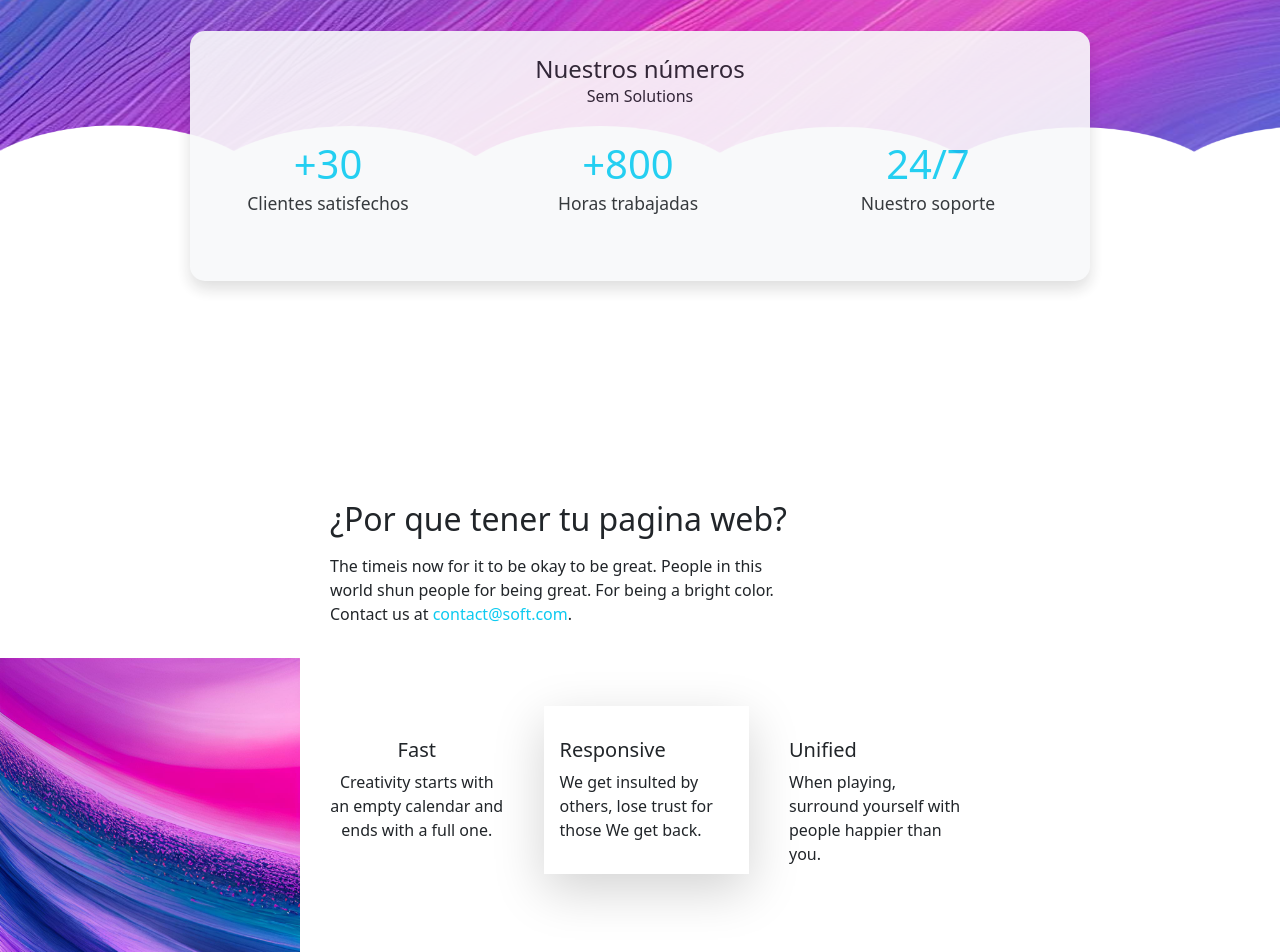
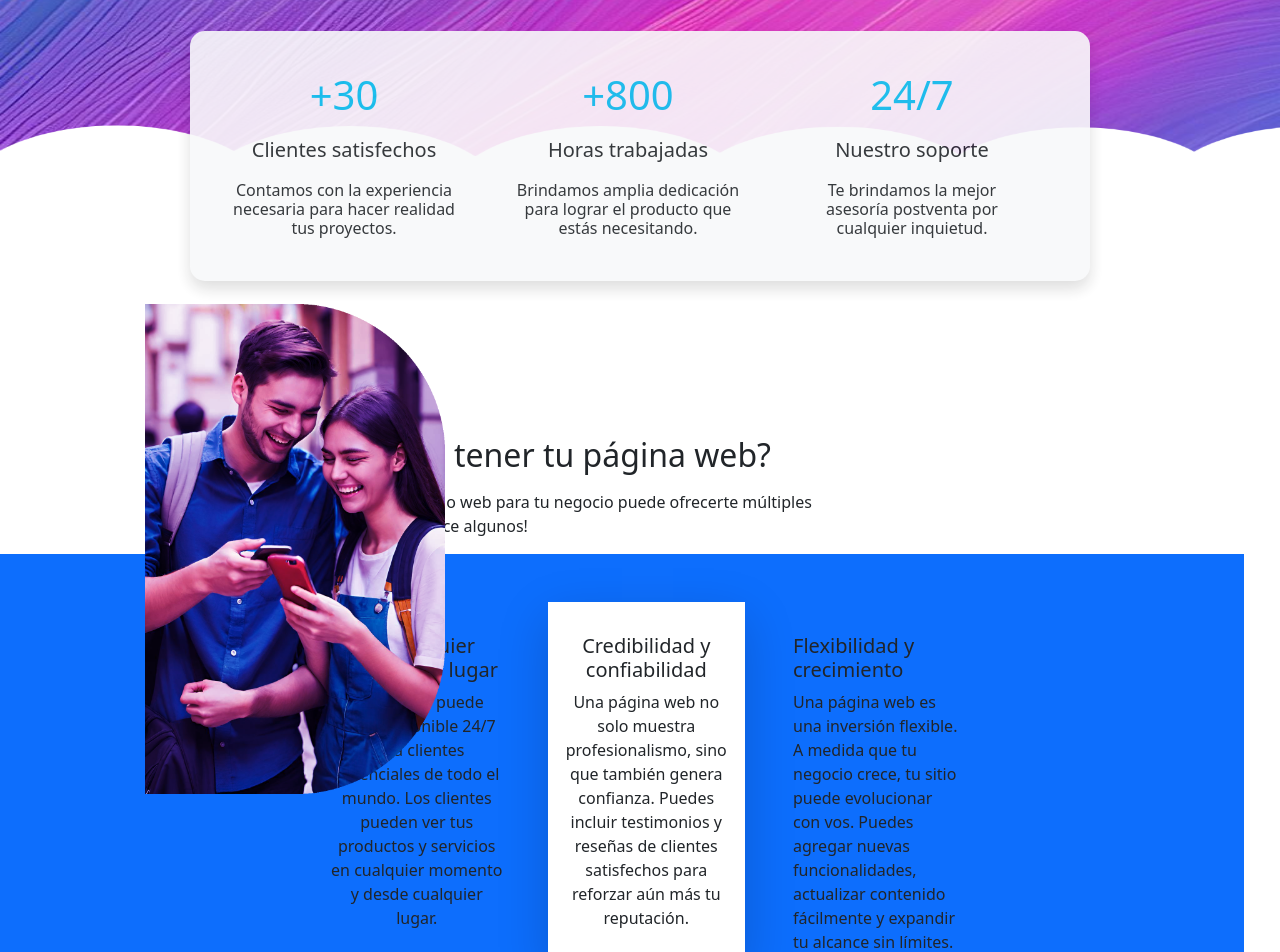
Before and after one commit to LeanRamirez/sem_solutions, a React (Vite) app: page / in a window 1280 px wide. Shown: the part 380-1332 px from the top of the page. Built offline with nearby package versions, Linux system fonts and the light colour scheme.

Commit message:
style benefits

```diff
--- a/src/components/home/home.jsx
+++ b/src/components/home/home.jsx
@@ -7,24 +7,25 @@ const Home =() => {
         <div className={style.container}>
             <img className={style.bgImage} src={bg} alt="" />
             <div className={`fs-6 fw-bolder text-center text-light ${style.title}`}>
-                <h1 className=''>Insertá tu negocio en el mundo digital</h1>
-                <h5 className='fw-light'>Contactanos y llegá a más personas en cualquier parte del mundo</h5>
+                <h1 className='fs-0'>Integrá tu negocio al mundo digital</h1>
+                <h5 className='fw-light'>Contactanos y llegá a más personas en cualquier parte del mundo.</h5>
             </div>
             <div className={` ${style.floatData} card-body blur shadow translate-middle start-50 justify-content-center text-center mt-n5 mb-4 position-absolute bg-light`}>
-            <h4 className="mb-0 pt-4">Nuestros números</h4>
-            <p className='pb-3'>Sem Solutions</p>
-            <div className="row justify-content-center text-center fs-5">
+            <div className="row justify-content-center text-center fs-5 p-4">
               <div className="col-lg-4 col-4 ">
-                <h5 className="text-info mb-0 fs-1">+30</h5>
-                <small>Clientes satisfechos</small>
+                <h5 className="text-info mb-0 fs-1 p-3">+30</h5>
+                <small className='fs-5'>Clientes satisfechos</small>
+                <h6 className='fw-light fs-6 p-3'>Contamos con la experiencia necesaria para hacer realidad tus proyectos.</h6>
               </div>
               <div className="col-lg-4 col-4">
-                <h5 className="text-info mb-0 fs-1">+800</h5>
-                <small>Horas trabajadas</small>
+                <h5 className="text-info mb-0 fs-1 p-3">+800</h5>
+                <small className='fs-5'>Horas trabajadas</small>
+                <h6 className='fw-light fs-6 p-3'>Brindamos amplia dedicación para lograr el producto que estás necesitando.</h6>
               </div>
               <div className="col-lg-4 col-4">
-                <h5 className="text-info mb-0 fs-1">24/7</h5>
-                <small>Nuestro soporte</small>
+                <h5 className="text-info mb-0 fs-1 p-3">24/7</h5>
+                <small className='fs-5'>Nuestro soporte</small>
+                <h6 className='fw-light fs-6 p-3'>Te brindamos la mejor asesoría postventa por cualquier inquietud.</h6>
               </div>
             </div>
           </div>
--- a/src/components/trabajos/trabajos.jsx
+++ b/src/components/trabajos/trabajos.jsx
@@ -1,12 +1,12 @@
 import React from "react";
 import style from "./trabajos.module.css";
 // "../../assets/img/curved-images/curved13.jpg
-import bg3 from "../../assets/bg3.jpg";
+import img1 from "../../assets/img1.png";
 
 const Trabajos=()=>{
     return(
         <>
-            <section className="py-5">
+            <section className="">
                 <div className="container-fluid px-0"/>
                     <div className="row justify-content-center text-center">
                         <div className="col-3 px-md-0"></div>
@@ -14,39 +14,38 @@ const Trabajos=()=>{
                             <div className="row">
                             <div className="col-xl-3"></div>
                                 <div className="col-xl-5 col-md-8 col-12 text-start">
-                                    <div className="p-3 text-start border-radius-lg">
-                                        <h2>¿Por que tener tu pagina web?</h2>
+                                    <div className="text-start border-radius-lg">
+                                        <h2>¿Por que tener tu página web?</h2>
                                         <p className="text-dark text-lg mt-3">
-                                            <span className="font-weight-bold">The time</span>
-                                            is now for it to be okay to be great. People in this world shun people for being great.
-                                            For being a bright color. Contact us at <a href="javascript:;" className="text-info font-weight-normal">contact@soft.com</a>.</p>
+                                            Contar con un sitio web para tu negocio puede ofrecerte múltiples beneficios. ¡Conoce algunos!
+                                             {/* <a href="javascript:;" className="text-info font-weight-normal">contact@soft.com</a>. */}
+                                        </p>
                                     </div>
                                 </div>
                             </div>
                                 <div className={`bg-warning-soft bottom-0 ${style.container}`}>
-                                    <div className="row">
-                                        <div className="col-xl-3 position-relative">
-                                            <img className={`position-relative  ${style.img}`} src={bg3} alt="image"/>
+                                    <div className="row bg-primary">
+                                        <div className="col-xl-3 position-relative d-xl-block d-none">
+                                            <img className={`position-absolute bottom-50 ${style.img}`} src={img1} alt="image"/>
                                         </div>
                                         <div className="col-xl-9">
                                             <div className="row">
-                                                <div className="col-xl-3 col-md-4 py-md-5 py-3">
-                                                    <div className="p-3  border-radius-lg">
-
-                                                        <h5 className="mt-3">Fast</h5>
-                                                        <p>Creativity starts with an empty calendar and ends with a full one.</p>
+                                                <div className="col-xl-3 col-md-4 py-md-5">
+                                                    <div className="p-3  border-radius-lg p-3">
+                                                        <h5 className="mt-3">En cualquier momento y lugar</h5>
+                                                        <p>Tu negocio puede estar disponible 24/7 para clientes potenciales de todo el mundo. Los clientes pueden ver tus productos y servicios en cualquier momento y desde cualquier lugar.</p>
                                                     </div>
                                                 </div>
-                                                <div className="col-xl-3 col-md-4 py-md-5 py-3">
+                                                <div className="col-xl-3 col-md-4 py-md-5 p-3">
                                                     <div className="p-3 text-start bg-white border-radius-lg shadow-lg">
-                                                        <h5 className="mt-3">Responsive</h5>
-                                                        <p>We get insulted by others, lose trust for those We get back.</p>
+                                                        <h5 className="mt-3 text-center">Credibilidad y confiabilidad</h5>
+                                                        <p className="text-center">Una página web no solo muestra profesionalismo, sino que también genera confianza. Puedes incluir testimonios y reseñas de clientes satisfechos para reforzar aún más tu reputación.</p>
                                                     </div>
                                                 </div>
-                                                <div className="col-xl-3 col-md-4 py-md-5 py-3">
+                                                <div className="col-xl-3 col-md-4 py-md-5 p-3">
                                                     <div className="p-3 text-start border-radius-lg">
-                                                        <h5 className="mt-3">Unified</h5>
-                                                        <p>When playing, surround yourself with people happier than you.</p>
+                                                        <h5 className="mt-3">Flexibilidad y crecimiento</h5>
+                                                        <p>Una página web es una inversión flexible. A medida que tu negocio crece, tu sitio puede evolucionar con vos. Puedes agregar nuevas funcionalidades, actualizar contenido fácilmente y expandir tu alcance sin límites.</p>
                                                     </div>
                                                 </div>
                                             </div>
```
Also changed, not shown: src/assets/img1.png (added).
